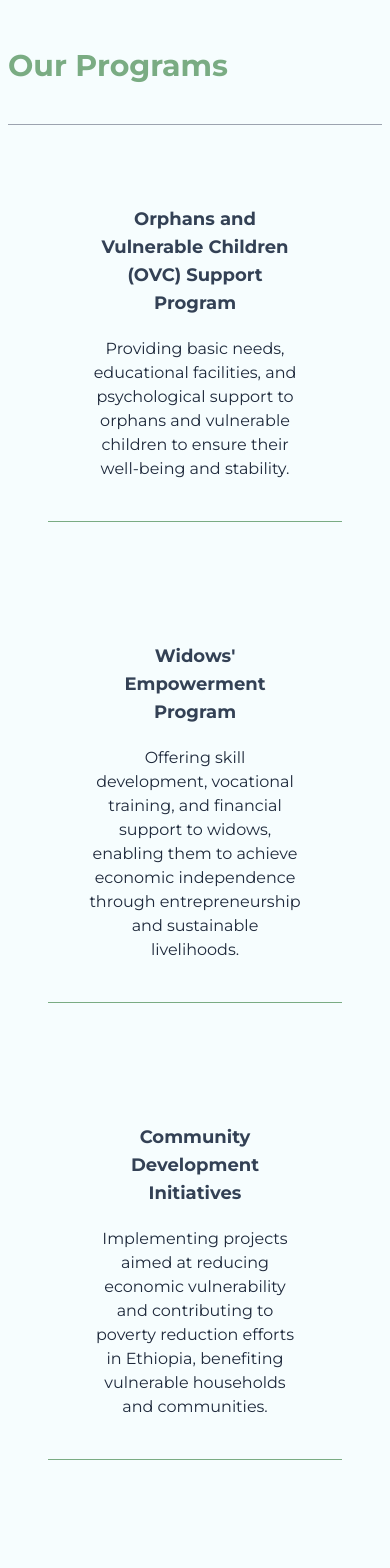
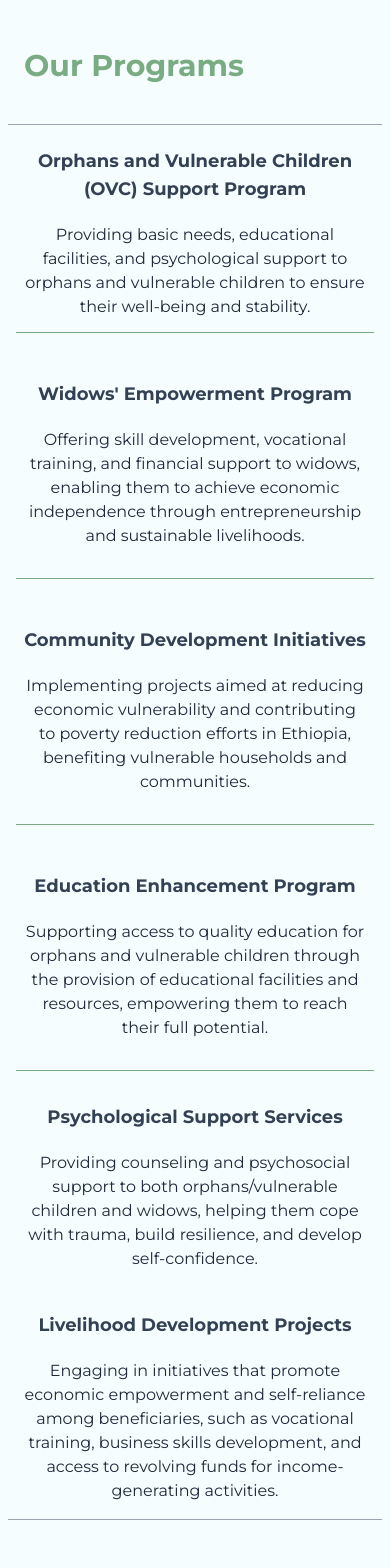
Before and after one commit to haileamlakwalelige/life-center, a React (Vite) app: page / in a window 390 px wide. Shown: the part 3200-4768 px from the top of the page. Built offline with nearby package versions, Linux system fonts and the light colour scheme.

Commit message:
update home program

```diff
--- a/src/components/home/HomeProgram.jsx
+++ b/src/components/home/HomeProgram.jsx
@@ -3,12 +3,12 @@ import React from "react";
 const HomeProgram = () => {
   return (
     <div className="px-2 sm:px-6 md:px-12 lg:px-20 pt-10">
-      <p className="text-3xl lg:text-5xl font-bold mont text-primary py-10">
+      <p className="text-3xl lg:text-5xl font-bold mont text-primary py-10 px-4">
         Our Programs
       </p>
       <div className="flex justify-center items-center">
         <div className="grid grid-cols-1 md:grid-cols-2 border-t-[1px] border-b-[1px] border-gray-400 justify-start items-start">
-          <div className="flex flex-col min-h-[200px] justify-center items-center  gap-5 m-10 p-10 border-b-[1px] border-primary">
+          <div className="flex flex-col min-h-[200px] justify-center items-center  gap-5 m-2 p-2 lg:m-10 lg:p-10 border-b-[1px] border-primary">
             <p className="text-slate-700 text-center text-lg font-bold">
               Orphans and Vulnerable Children (OVC) Support Program
             </p>
@@ -20,7 +20,7 @@ const HomeProgram = () => {
           </div>
 
           {/* Two */}
-          <div className="flex flex-col min-h-[230px] justify-center items-center  gap-5 m-10 p-10 border-b-[1px] border-primary">
+          <div className="flex flex-col min-h-[230px] justify-center items-center  gap-5 m-2 p-2 lg:m-10 lg:p-10 border-b-[1px] border-primary">
             <p className="text-slate-700 text-center text-lg font-bold">
               Widows&apos; Empowerment Program
             </p>
@@ -32,7 +32,7 @@ const HomeProgram = () => {
           </div>
 
           {/* Three */}
-          <div className="flex flex-col min-h-[230px] justify-center items-center  gap-5 m-10 p-10 border-b-[1px] border-primary">
+          <div className="flex flex-col min-h-[230px] justify-center items-center  gap-5 m-2 p-2 lg:m-10 lg:p-10 border-b-[1px] border-primary">
             <p className="text-slate-700 text-center text-lg font-bold">
               Community Development Initiatives
             </p>
@@ -44,7 +44,7 @@ const HomeProgram = () => {
           </div>
 
           {/* Four */}
-          <div className="flex flex-col min-h-[230px] justify-center items-center  gap-5 m-10 p-10 border-b-[1px] border-primary">
+          <div className="flex flex-col min-h-[230px] justify-center items-center  gap-5 m-2 p-2 lg:m-10 lg:p-10 border-b-[1px] border-primary">
             <p className="text-slate-700 text-center text-lg font-bold">
               Education Enhancement Program
             </p>
@@ -56,7 +56,7 @@ const HomeProgram = () => {
           </div>
 
           {/* five */}
-          <div className="flex flex-col min-h-[200px] justify-center items-center  gap-5 m-10 p-10  border-primary">
+          <div className="flex flex-col min-h-[200px] justify-center items-center  gap-5 m-2 p-2 lg:m-10 lg:p-10  border-primary">
             <p className="text-slate-700 text-center text-lg font-bold">
               Psychological Support Services
             </p>
@@ -68,7 +68,7 @@ const HomeProgram = () => {
           </div>
 
           {/* Six */}
-          <div className="flex flex-col min-h-[200px] justify-center items-center  gap-5 m-10 p-10 border-primary">
+          <div className="flex flex-col min-h-[200px] justify-center items-center  gap-5 m-2 p-2 lg:m-10 lg:p-10 border-primary">
             <p className="text-slate-700 text-center text-lg font-bold">
               Livelihood Development Projects
             </p>
```
